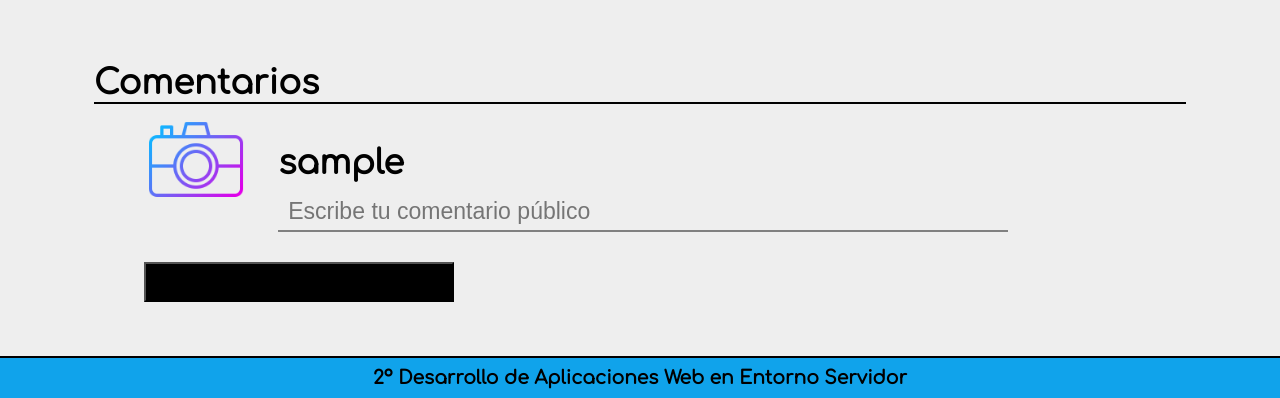
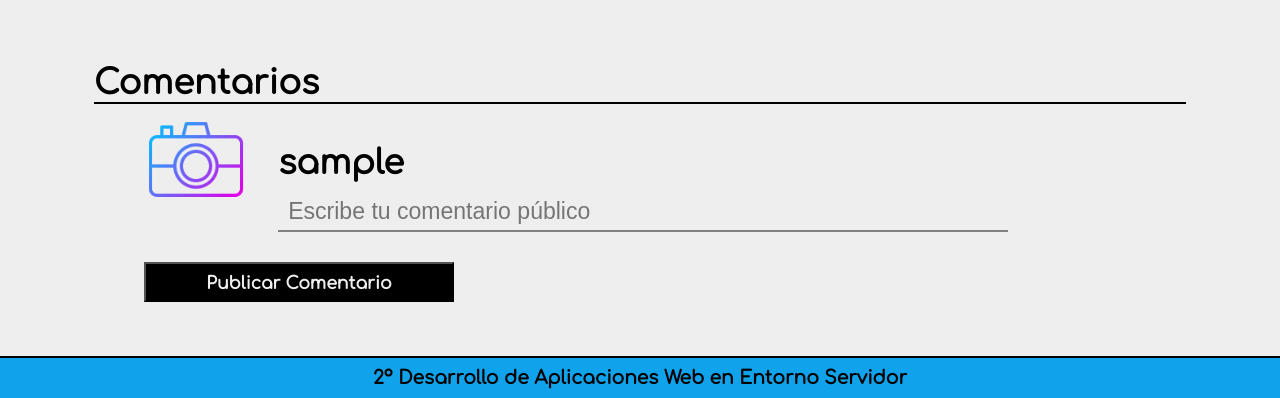
Before and after one commit to Neiroh/TheDWESProyect, a PHP site: page /foto.php?id=1 in a window 1280 px wide. Shown: the part 402-800 px from the top of the page. Run offline with PHP 8.4, Linux system fonts and the light colour scheme; the visitor is signed in with stand-in values (Sample User, id 1); data that the repository does not hold is empty.

Commit message:
value comment

```diff
--- a/GalorWeb/foto.php
+++ b/GalorWeb/foto.php
@@ -159,7 +159,7 @@
                     <img src="images/camara.png" alt="perfil">
                     <h3><?php echo $userName;?></h3>
                     <input type="text" name="comentario" class="comentario" id="comentario" placeholder="Escribe tu comentario público">
-                    <input value="" type="submit" id="subComment" class="subComment" onclick="comentar(idImg, idUser, document.getElementById('comentario').value); location.reload();">
+                    <input value="Publicar Comentario" type="submit" id="subComment" class="subComment" onclick="comentar(idImg, idUser, document.getElementById('comentario').value); location.reload();">
                 </div>
 
                 <?php
```
